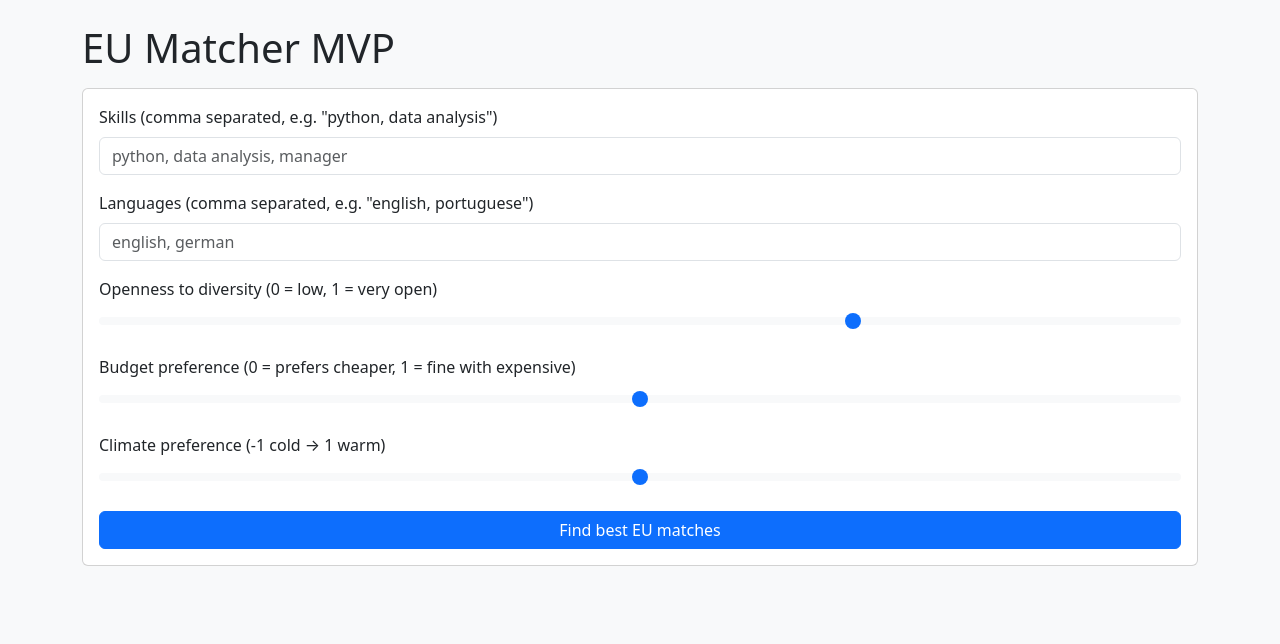
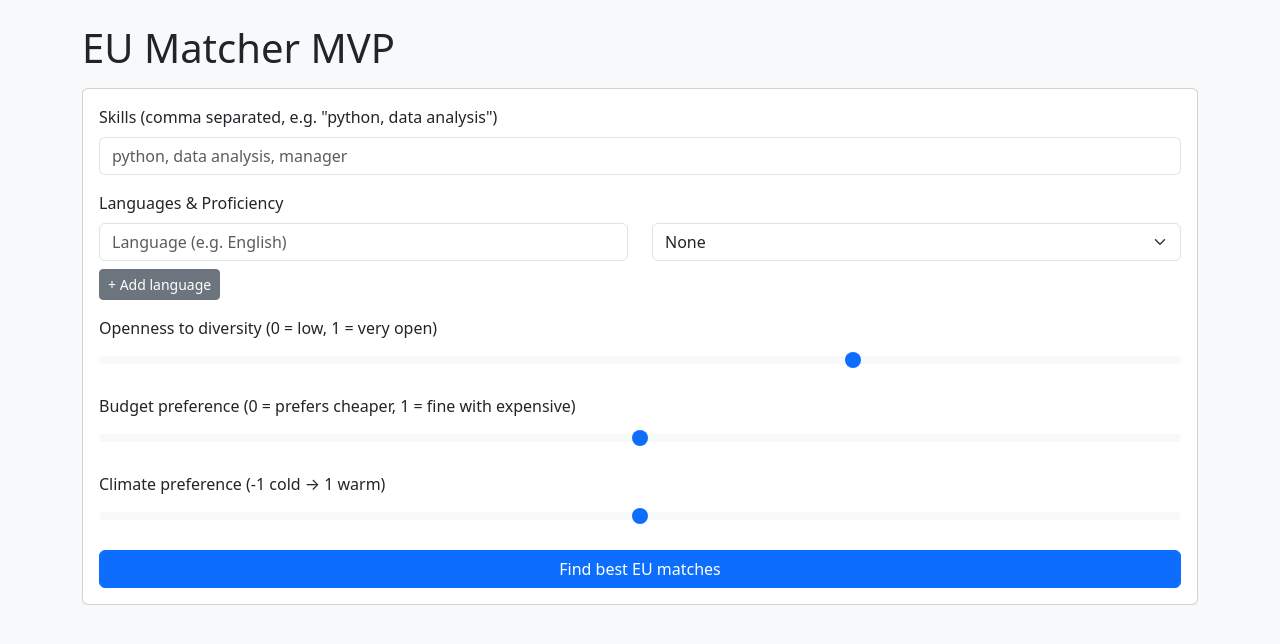
Before and after one commit to preimitz/eu-matcher, a Flask app: page / in a window 1280 px wide. Shown: the top 644 px of the page. Run offline with Flask 3, Linux system fonts and the light colour scheme.

Commit message:
added fallback for skills, plus language proficiency

```diff
--- a/app.py
+++ b/app.py
@@ -32,7 +32,7 @@ def seed_countries():
         {
             "name": "Portugal",
             "languages": ["portuguese", "english"],
-            "sector_scores": {"tech": 0.6, "tourism": 0.8, "finance": 0.4},
+            "sector_scores": {"tech": 0.6, "tourism": 0.8, "finance": 0.4,"general": 0.5},
             "tolerance": 0.8,
             "cost_index": 0.45,
             "climate": 0.7,
@@ -41,7 +41,7 @@ def seed_countries():
         {
             "name": "Germany",
             "languages": ["german", "english"],
-            "sector_scores": {"tech": 0.8, "manufacturing": 0.9, "finance": 0.7},
+            "sector_scores": {"tech": 0.8, "manufacturing": 0.9, "finance": 0.7,"general": 0.5},
             "tolerance": 0.75,
             "cost_index": 0.6,
             "climate": 0.1,
@@ -50,7 +50,7 @@ def seed_countries():
         {
             "name": "Sweden",
             "languages": ["swedish", "english"],
-            "sector_scores": {"tech": 0.8, "healthcare": 0.7, "finance": 0.6},
+            "sector_scores": {"tech": 0.8, "healthcare": 0.7, "finance": 0.6,"general": 0.5},
             "tolerance": 0.9,
             "cost_index": 0.7,
             "climate": -0.2,
@@ -59,7 +59,7 @@ def seed_countries():
         {
             "name": "Poland",
             "languages": ["polish", "english"],
-            "sector_scores": {"tech": 0.6, "manufacturing": 0.7, "finance": 0.5},
+            "sector_scores": {"tech": 0.6, "manufacturing": 0.7, "finance": 0.5,"general": 0.5},
             "tolerance": 0.6,
             "cost_index": 0.35,
             "climate": 0.0,
@@ -105,7 +105,7 @@ DEFAULT_WEIGHTS = {
     "climate": 0.05
 }
 
-def compute_match(user_skills, user_langs, prefs, weights=DEFAULT_WEIGHTS):
+def compute_match(user_skills, user_languages, prefs, weights=DEFAULT_WEIGHTS):
     """
     user_skills: list[str]
     user_langs: list[str]
@@ -118,13 +118,25 @@ def compute_match(user_skills, user_langs, prefs, weights=DEFAULT_WEIGHTS):
     countries = Country.query.all()
     for c in countries:
         sectors = c.sectors()
-        # language score: 1 if at least one spoken language is present, else fraction 0..0.5
+#         # language score: 1 if at least one spoken language is present, else fraction 0..0.5
+#         country_langs = [l.lower() for l in c.langs()]
+#         lang_score = 0.0
+#         for ul in user_langs:
+#             if ul.lower() in country_langs:
+#                 lang_score = 1.0
+#                 break
+        # New language scoring: consider proficiency
         country_langs = [l.lower() for l in c.langs()]
-        lang_score = 0.0
-        for ul in user_langs:
-            if ul.lower() in country_langs:
-                lang_score = 1.0
-                break
+        lang_scores = []
+        for lang, prof in user_languages:
+            if lang in country_langs:
+                # Scale proficiency 0..3 → 0..1
+                lang_scores.append(prof / 3.0)
+        if lang_scores:
+            lang_score = max(lang_scores)  # take highest match
+        else:
+            lang_score = 0.0
+
 
         # skill score: map each skill to a sector and take average of sector scores
         skill_scores = []
@@ -133,8 +145,9 @@ def compute_match(user_skills, user_langs, prefs, weights=DEFAULT_WEIGHTS):
             if sector and sector in sectors:
                 skill_scores.append(float(sectors[sector]))
             else:
-                # unknown skill: small default (0.15)
-                skill_scores.append(0.15)
+                # fallback: use 'general' sector score if available
+                fallback_score = sectors.get("general", 0.3)  # default to 0.3 if missing
+                skill_scores.append(float(fallback_score))
         skill_score = sum(skill_scores) / len(skill_scores) if skill_scores else 0.0
 
         # tolerance score: closer to preference is better
@@ -179,18 +192,26 @@ def index():
 def recommend():
     # parse inputs from a simple form
     skills_raw = request.form.get("skills", "")
-    langs_raw = request.form.get("languages", "")
+    #langs_raw = request.form.get("languages", "")
     openness = float(request.form.get("openness", 0.5))  # 0..1
     budget_pref = float(request.form.get("budget_pref", 0.5))  # 0..1
     climate_pref = float(request.form.get("climate_pref", 0.0))  # -1..1
 
     user_skills = [s.strip() for s in skills_raw.split(",") if s.strip()]
-    user_langs = [l.strip() for l in langs_raw.split(",") if l.strip()]
+    #user_langs = [l.strip() for l in langs_raw.split(",") if l.strip()]
+    # Parse dynamic language inputs with proficiency
+    user_languages = []
+    for i in range(20):  # allow up to 20 entries
+        lang = request.form.get(f"language_{i}")
+        prof = request.form.get(f"proficiency_{i}")
+        if lang and prof:
+            user_languages.append((lang.strip().lower(), int(prof)))
+
 
     prefs = {"openness": openness, "budget_pref": budget_pref, "climate_pref": climate_pref}
-    results = compute_match(user_skills, user_langs, prefs)
+    results = compute_match(user_skills, user_languages, prefs)
 
-    return render_template("results.html", results=results, user_skills=user_skills, user_langs=user_langs, prefs=prefs)
+    return render_template("results.html", results=results, user_skills=user_skills, user_langs=user_languages, prefs=prefs)
 
 # ---------- Utility to init DB ----------
 if __name__ == "__main__":
--- a/templates/index.html
+++ b/templates/index.html
@@ -5,10 +5,53 @@
       <label class="form-label">Skills (comma separated, e.g. "python, data analysis")</label>
       <input name="skills" class="form-control" placeholder="python, data analysis, manager">
     </div>
-    <div class="mb-3">
+<!--     <div class="mb-3">
       <label class="form-label">Languages (comma separated, e.g. "english, portuguese")</label>
       <input name="languages" class="form-control" placeholder="english, german">
+    </div> -->
+    <div class="mb-3">
+      <label class="form-label">Languages & Proficiency</label>
+      <div id="languages">
+        <div class="row mb-2">
+          <div class="col">
+            <input name="language_0" class="form-control" placeholder="Language (e.g. English)">
+          </div>
+          <div class="col">
+            <select name="proficiency_0" class="form-select">
+              <option value="0">None</option>
+              <option value="1">Beginner</option>
+              <option value="2">Intermediate</option>
+              <option value="3">Fluent</option>
+            </select>
+          </div>
+        </div>
+      </div>
+      <button type="button" class="btn btn-secondary btn-sm" onclick="addLanguage()">+ Add language</button>
     </div>
+
+<script>
+let langIndex = 1;
+function addLanguage() {
+  const div = document.createElement("div");
+  div.className = "row mb-2";
+  div.innerHTML = `
+    <div class="col">
+      <input name="language_${langIndex}" class="form-control" placeholder="Language">
+    </div>
+    <div class="col">
+      <select name="proficiency_${langIndex}" class="form-select">
+        <option value="0">None</option>
+        <option value="1">Beginner</option>
+        <option value="2">Intermediate</option>
+        <option value="3">Fluent</option>
+      </select>
+    </div>
+  `;
+  document.getElementById("languages").appendChild(div);
+  langIndex++;
+}
+</script>
+
 
     <div class="mb-3">
       <label class="form-label">Openness to diversity (0 = low, 1 = very open)</label>
```
